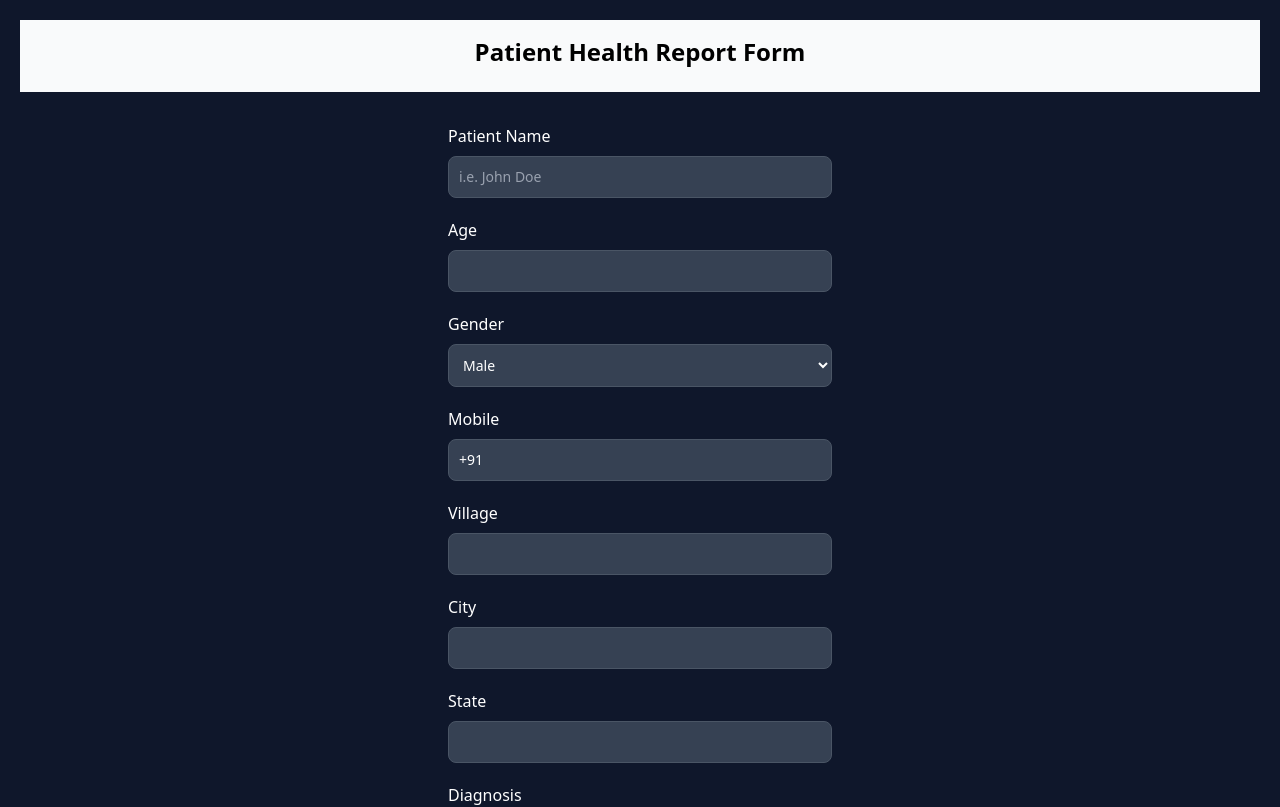
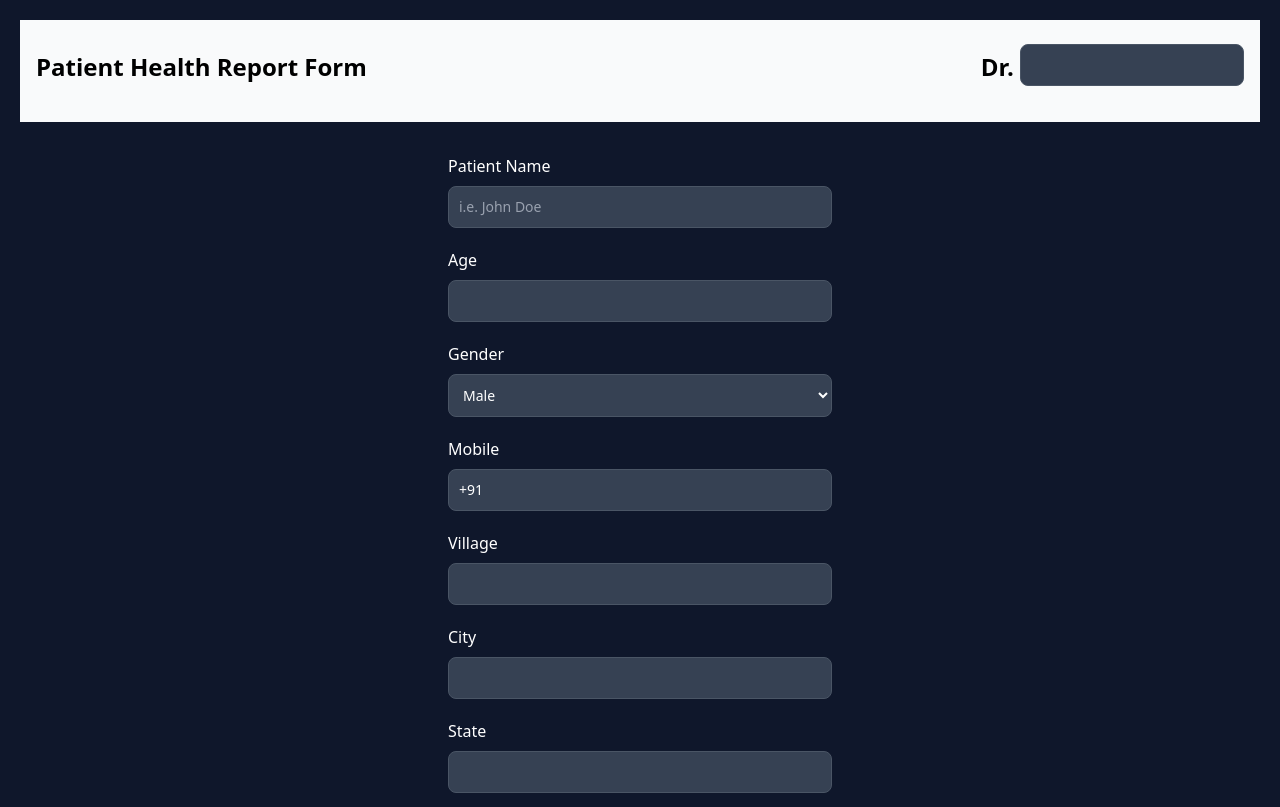
Before and after one commit to kapvm4444/form-to-pdf, a React (Create React App) app: page / in a window 1280 px wide. Shown: the top 807 px of the page. Built offline with nearby package versions, Linux system fonts and the light colour scheme.

Commit message:
doctor name

```diff
--- a/src/App.js
+++ b/src/App.js
@@ -1,13 +1,14 @@
-import React from "react";
+import React, { useState } from "react";
 import Navbar from "./components/Navbar";
 import Form from "./components/Form";
 
 export default function App() {
+  const [doctor, setDoctor] = useState("");
 
   return (
-    <div className='font-sans font-medium'>
-        <Navbar/>
-        <Form/>
+    <div className="font-sans font-medium">
+      <Navbar onSetDoctor={setDoctor} doctor={doctor} />
+      <Form doctor={doctor} />
     </div>
   );
 }
--- a/src/components/Navbar.js
+++ b/src/components/Navbar.js
@@ -1,14 +1,24 @@
 import React from "react";
+import TextField from "./TextField";
 
-export default function Navbar() {
+export default function Navbar({ doctor, onSetDoctor }) {
   return (
     <>
       <nav className="border-gray-200 bg-gray-50 dark:bg-gray-800 dark:border-gray-700">
-        <div className="max-w-screen-xl flex flex-wrap items-center justify-center mx-auto p-4">
+        <div className="max-w-screen-xl flex flex-wrap items-center justify-between mx-auto p-4">
           <div href="#" className="flex items-center">
             <span className="h-10 self-center text-2xl font-semibold whitespace-nowrap dark:text-white">
               Patient Health Report Form
             </span>
+          </div>
+          <div className="flex align-center justify-center">
+            <label className="h-10 self-center text-2xl font-semibold whitespace-nowrap dark:text-white">
+              Dr.&nbsp;
+            </label>
+            <TextField
+              value={doctor}
+              onChange={(e) => onSetDoctor(e.target.value)}
+            ></TextField>
           </div>
         </div>
       </nav>
```
Also changed, not shown: src/components/Form.js (+6 -3 lines).
